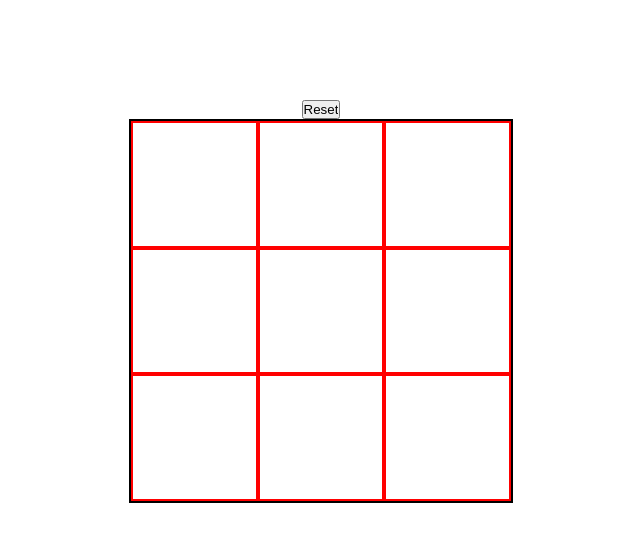
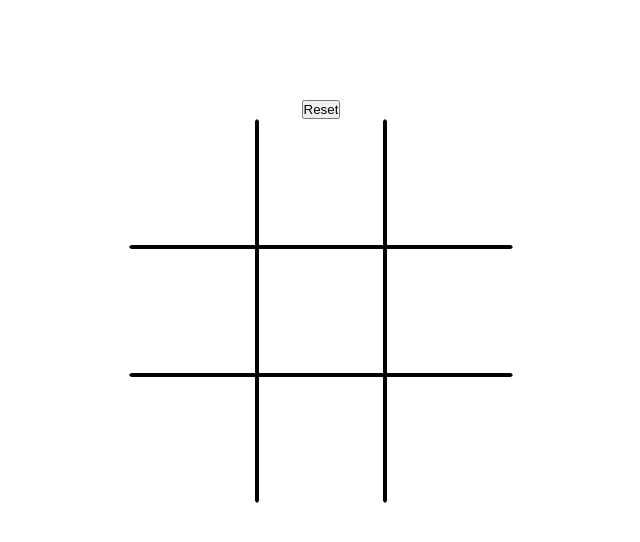
Before and after one commit to riteshsoni123/Tic-Tac-toe, a plain HTML site: page index.html in a window 1280 px wide. Shown: the whole page, without its empty margins (319-959 px from the left). Drawn offline with Linux system fonts and the light colour scheme.

Commit message:
created the design for game

```diff
--- a/script.js
+++ b/script.js
@@ -126,6 +126,7 @@ reset.addEventListener('click',function(event){
     card[2][2].innerHTML="";
     result1.style.display='none';
     result2.style.display='none';
+    result1.style.transform='rotate(0)'
     count=0;
 });
 
--- a/style.css
+++ b/style.css
@@ -12,7 +12,6 @@
     margin-top: 100px;
 }
 .game{
-    border: 2px solid rgb(0, 0, 0);
     display: flex;
     align-items: center;
     justify-content: center;
@@ -29,7 +28,7 @@
     width: 100%;
 }
 .card{
-    border: 2px solid red;
+    border: 2px solid black;
     display: flex;
     align-items: center;
     justify-content: center;
@@ -42,7 +41,6 @@
     background-color: rgba(88,88,88,0.5);
 }
 .contain-final{
-    border: 2px solid red;
     position: absolute;
     display: none;
     align-items: center;
@@ -52,10 +50,37 @@
     width: 29vw;
     top: 0%;
     left: 0%;
-    /* transform: rotate(45deg); */
 }
 .bar{
     height: 29vw;
     width: 15px;
     font-size: 50vw;
 }
+#card00{
+    border-top: 2px solid white;
+    border-left: 2px solid white;
+}
+#card01{
+    border-top: 2px solid white;
+}
+#card02{
+    border-top: 2px solid white;
+    border-right: 2px solid white;
+}
+#card10{
+    border-left: 2px solid white;
+}
+#card12{
+    border-right: 2px solid white;
+}
+#card20{
+    border-left: 2px solid white;
+    border-bottom: 2px solid white;
+}
+#card21{
+    border-bottom: 2px solid white;
+}
+#card22{
+    border-right: 2px solid white;
+    border-bottom: 2px solid white;
+}
```
